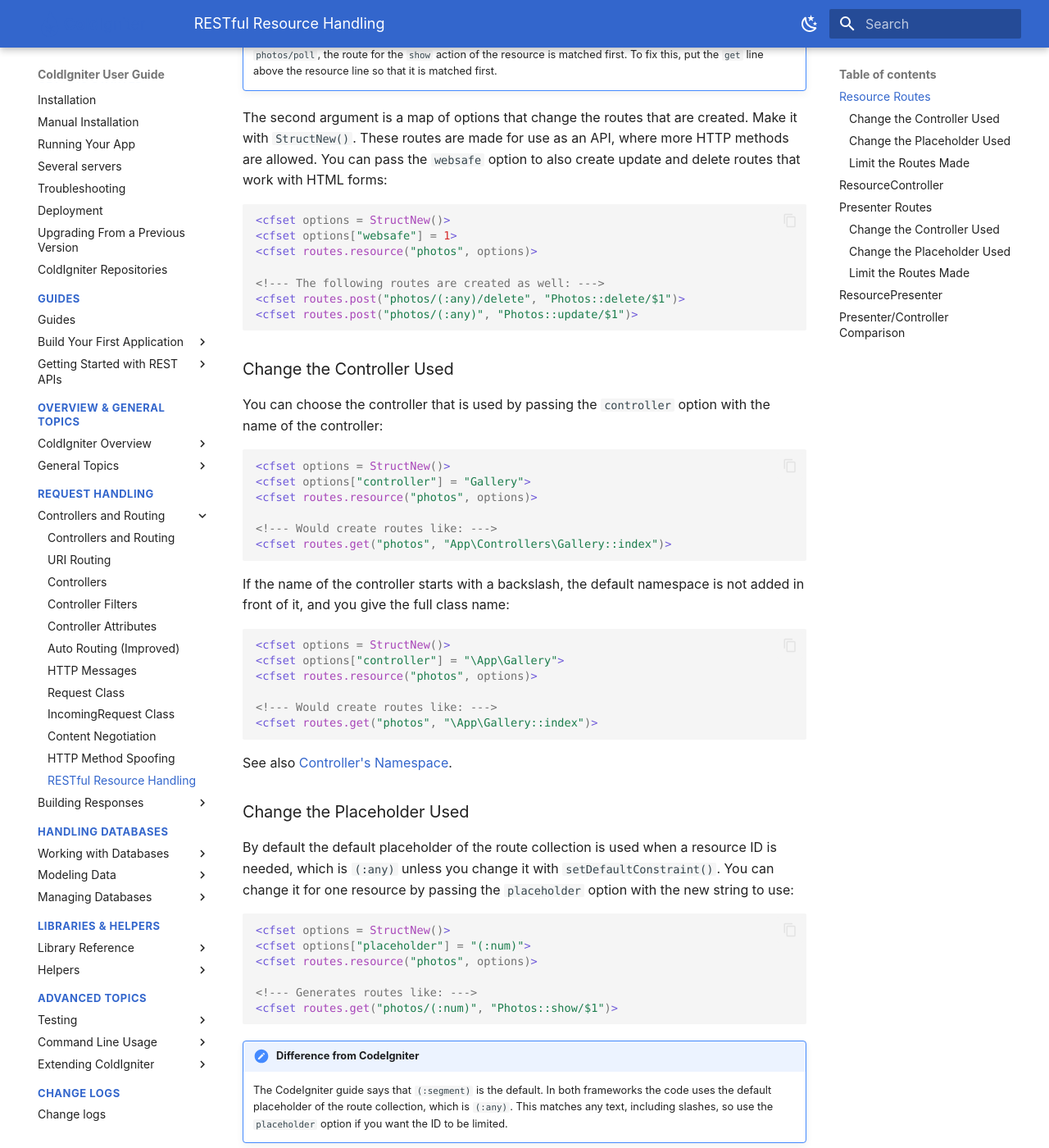
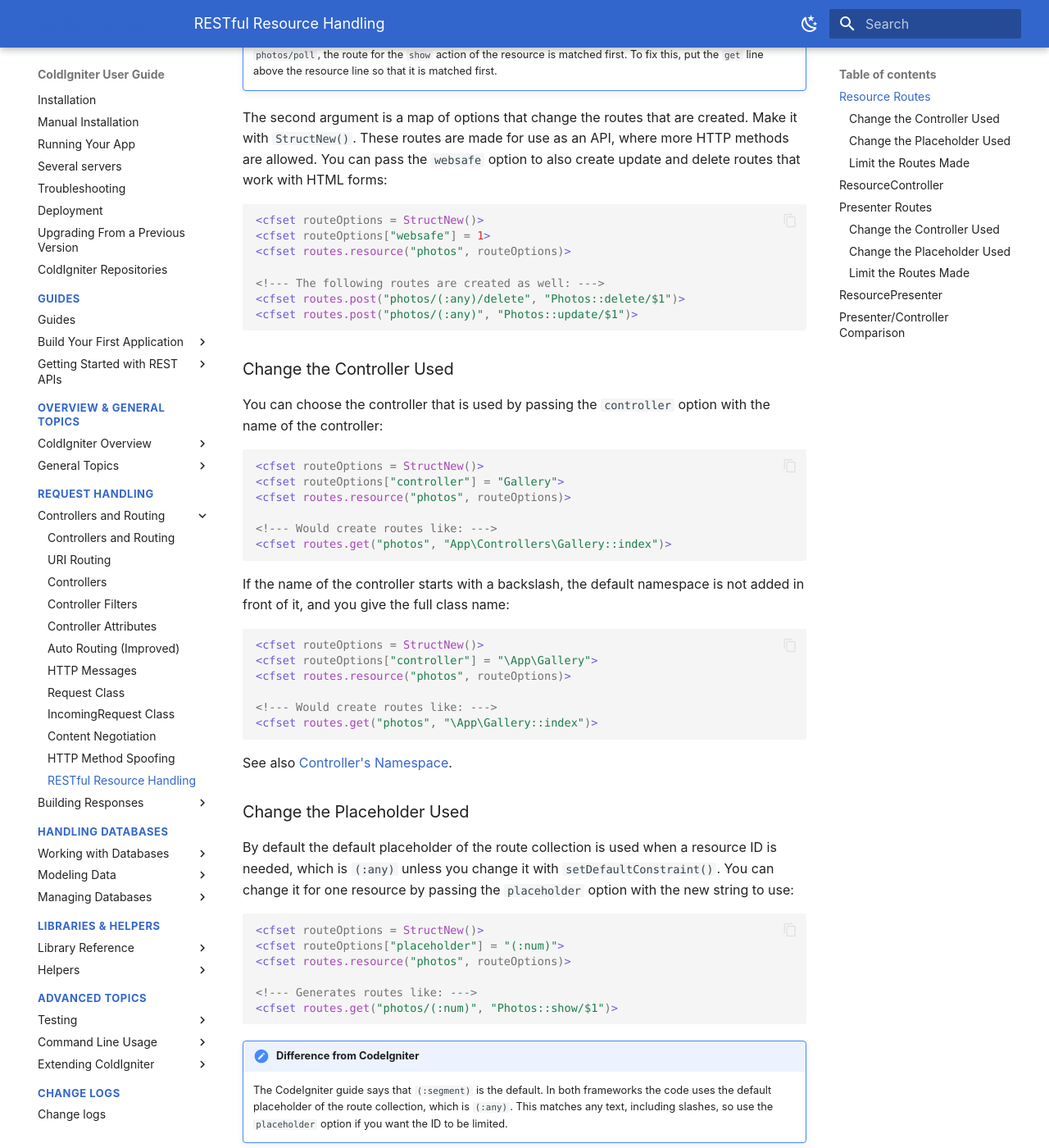
Before and after one commit to ColdIgniter/userguide, an MkDocs documentation site: the page built from guide/incoming/restful.md, in a window 1280 px wide and 1400 px high, scrolled down 1050 px. Shown: the whole window at 82% size. Built offline with MkDocs 1.6.1 and Material for MkDocs 9.7.7, drawn with Linux system fonts in a browser that asks for light colours; some of the changed text lies outside the part shown.

Commit message:
docs(guide): fix review points in controllers and routing pages

````diff
--- a/guide/incoming/restful.md
+++ b/guide/incoming/restful.md
@@ -33,9 +33,9 @@ You can quickly create a handful of RESTful routes for one resource with the `re
 The second argument is a map of options that change the routes that are created. Make it with `StructNew()`. These routes are made for use as an API, where more HTTP methods are allowed. You can pass the `websafe` option to also create update and delete routes that work with HTML forms:
 
 ```cfm
-<cfset options = StructNew()>
-<cfset options["websafe"] = 1>
-<cfset routes.resource("photos", options)>
+<cfset routeOptions = StructNew()>
+<cfset routeOptions["websafe"] = 1>
+<cfset routes.resource("photos", routeOptions)>
 
 <!--- The following routes are created as well: --->
 <cfset routes.post("photos/(:any)/delete", "Photos::delete/$1")>
@@ -47,9 +47,9 @@ The second argument is a map of options that change the routes that are created.
 You can choose the controller that is used by passing the `controller` option with the name of the controller:
 
 ```cfm
-<cfset options = StructNew()>
-<cfset options["controller"] = "Gallery">
-<cfset routes.resource("photos", options)>
+<cfset routeOptions = StructNew()>
+<cfset routeOptions["controller"] = "Gallery">
+<cfset routes.resource("photos", routeOptions)>
 
 <!--- Would create routes like: --->
 <cfset routes.get("photos", "App\Controllers\Gallery::index")>
@@ -58,9 +58,9 @@ You can choose the controller that is used by passing the `controller` option wi
 If the name of the controller starts with a backslash, the default namespace is not added in front of it, and you give the full class name:
 
 ```cfm
-<cfset options = StructNew()>
-<cfset options["controller"] = "\App\Gallery">
-<cfset routes.resource("photos", options)>
+<cfset routeOptions = StructNew()>
+<cfset routeOptions["controller"] = "\App\Gallery">
+<cfset routes.resource("photos", routeOptions)>
 
 <!--- Would create routes like: --->
 <cfset routes.get("photos", "\App\Gallery::index")>
@@ -73,9 +73,9 @@ See also [Controller's Namespace](routing.md).
 By default the default placeholder of the route collection is used when a resource ID is needed, which is `(:any)` unless you change it with `setDefaultConstraint()`. You can change it for one resource by passing the `placeholder` option with the new string to use:
 
 ```cfm
-<cfset options = StructNew()>
-<cfset options["placeholder"] = "(:num)">
-<cfset routes.resource("photos", options)>
+<cfset routeOptions = StructNew()>
+<cfset routeOptions["placeholder"] = "(:num)">
+<cfset routes.resource("photos", routeOptions)>
 
 <!--- Generates routes like: --->
 <cfset routes.get("photos/(:num)", "Photos::show/$1")>
@@ -92,17 +92,17 @@ You can limit the routes that are created with the `only` option. It is **an arr
 <cfset only = ArrayNew(1)>
 <cfset ArrayAppend(only, "index")>
 <cfset ArrayAppend(only, "show")>
-<cfset options = StructNew()>
-<cfset options["only"] = only>
-<cfset routes.resource("photos", options)>
+<cfset routeOptions = StructNew()>
+<cfset routeOptions["only"] = only>
+<cfset routes.resource("photos", routeOptions)>
 ```
 
 You can also remove routes you do not need with the `except` option. It is also **an array** or **a comma separated list** of method names. This option is applied after `only`:
 
 ```cfm
-<cfset options = StructNew()>
-<cfset options["except"] = "new,edit">
-<cfset routes.resource("photos", options)>
+<cfset routeOptions = StructNew()>
+<cfset routeOptions["except"] = "new,edit">
+<cfset routes.resource("photos", routeOptions)>
 ```
 
 The valid methods are `index`, `show`, `create`, `update`, `new`, `edit` and `delete`.
@@ -178,9 +178,9 @@ The second argument is a map of options that change the routes that are created.
 You can choose the controller that is used by passing the `controller` option with the name of the controller:
 
 ```cfm
-<cfset options = StructNew()>
-<cfset options["controller"] = "Gallery">
-<cfset routes.presenter("photos", options)>
+<cfset routeOptions = StructNew()>
+<cfset routeOptions["controller"] = "Gallery">
+<cfset routes.presenter("photos", routeOptions)>
 
 <!--- Would create routes like: --->
 <cfset routes.get("photos", "App\Controllers\Gallery::index")>
@@ -189,9 +189,9 @@ You can choose the controller that is used by passing the `controller` option wi
 A name that starts with a backslash is the full class name:
 
 ```cfm
-<cfset options = StructNew()>
-<cfset options["controller"] = "\App\Gallery">
-<cfset routes.presenter("photos", options)>
+<cfset routeOptions = StructNew()>
+<cfset routeOptions["controller"] = "\App\Gallery">
+<cfset routes.presenter("photos", routeOptions)>
 
 <!--- Would create routes like: --->
 <cfset routes.get("photos", "\App\Gallery::index")>
@@ -204,9 +204,9 @@ See also [Controller's Namespace](routing.md).
 By default the default placeholder of the route collection is used when a resource ID is needed. You can change it by passing the `placeholder` option with the new string to use:
 
 ```cfm
-<cfset options = StructNew()>
-<cfset options["placeholder"] = "(:num)">
-<cfset routes.presenter("photos", options)>
+<cfset routeOptions = StructNew()>
+<cfset routeOptions["placeholder"] = "(:num)">
+<cfset routes.presenter("photos", routeOptions)>
 
 <!--- Generates routes like: --->
 <cfset routes.get("photos/(:num)", "Photos::show/$1")>
@@ -220,17 +220,17 @@ You can limit the routes that are created with the `only` option. It is **an arr
 <cfset only = ArrayNew(1)>
 <cfset ArrayAppend(only, "index")>
 <cfset ArrayAppend(only, "show")>
-<cfset options = StructNew()>
-<cfset options["only"] = only>
-<cfset routes.presenter("photos", options)>
+<cfset routeOptions = StructNew()>
+<cfset routeOptions["only"] = only>
+<cfset routes.presenter("photos", routeOptions)>
 ```
 
 You can also remove routes you do not need with the `except` option. It is also **an array** or **a comma separated list** of method names. This option is applied after `only`:
 
 ```cfm
-<cfset options = StructNew()>
-<cfset options["except"] = "new,edit">
-<cfset routes.presenter("photos", options)>
+<cfset routeOptions = StructNew()>
+<cfset routeOptions["except"] = "new,edit">
+<cfset routes.presenter("photos", routeOptions)>
 ```
 
 The valid methods are `index`, `show`, `new`, `create`, `edit`, `update`, `remove` and `delete`.
````
Also changed, not shown: guide/incoming/controllers.md (+8 -6 lines), guide/incoming/filters.md (+1 -1 lines), guide/incoming/incomingrequest.md (+3 -3 lines), guide/incoming/methodspoofing.md (+1 -1 lines), guide/incoming/routing.md (+27 -27 lines).
